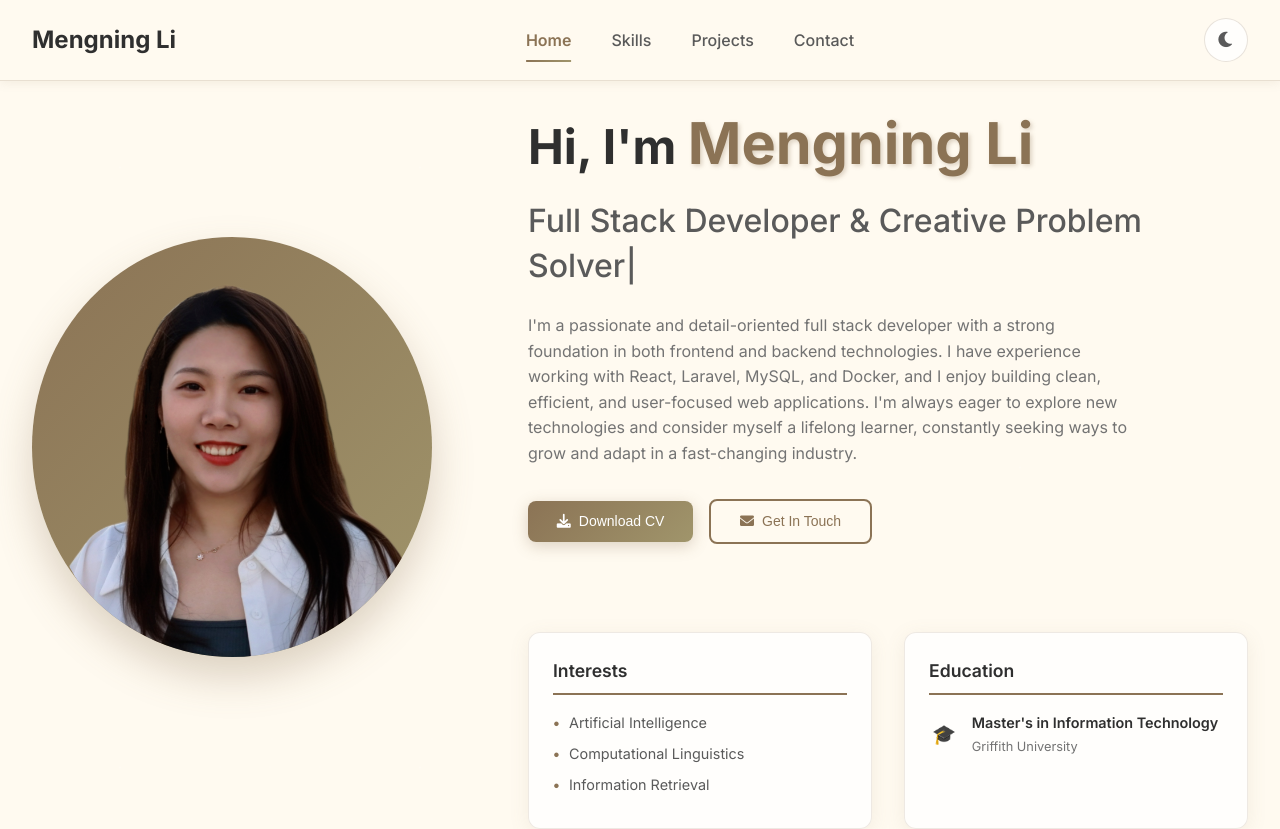
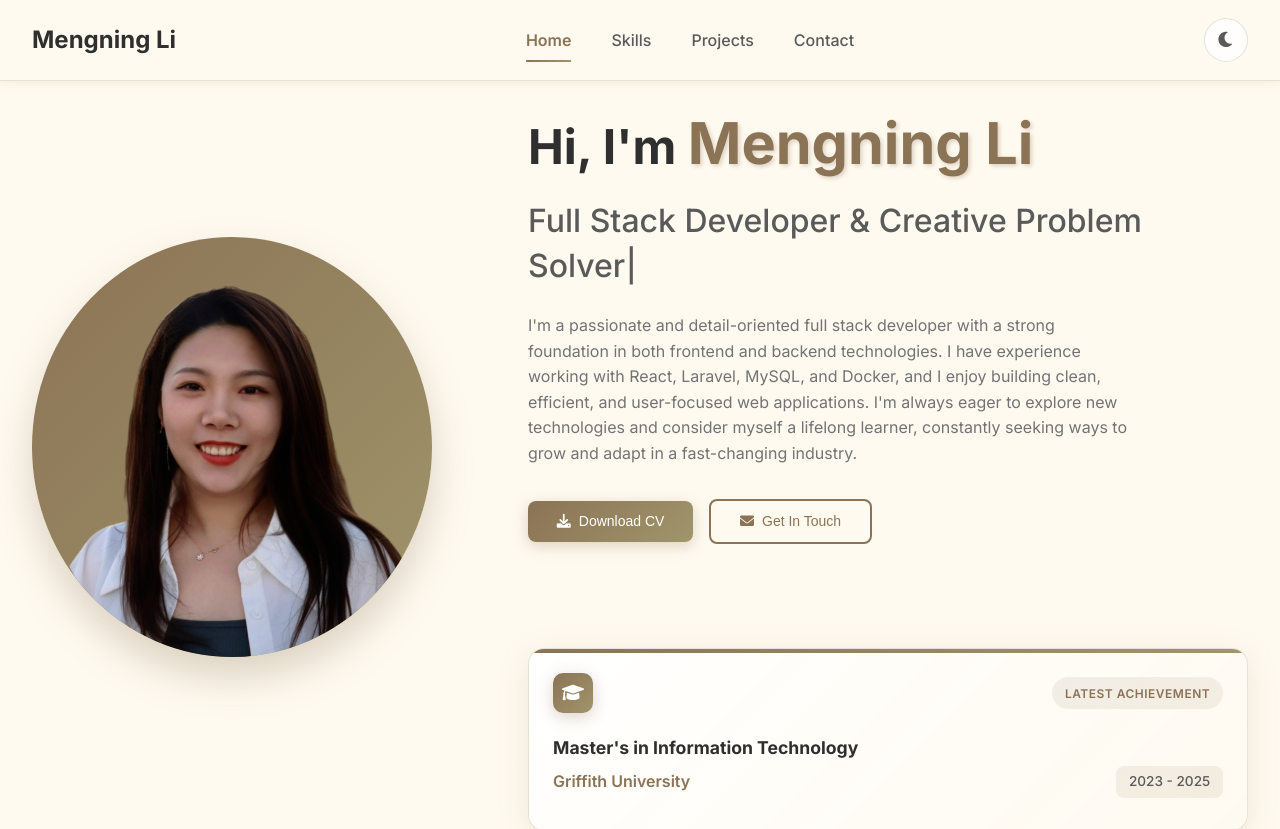
Before and after one commit to mengning-li/mengning-li.github.io, a React (Vite) app in the folder portfolio-react/: page / in a window 1280 px wide. Shown: the top 829 px of the page. Built offline with nearby package versions, Linux system fonts and the light colour scheme.

Commit message:
remove interesting section

```diff
--- a/portfolio-react/src/components/Hero/Hero.css
+++ b/portfolio-react/src/components/Hero/Hero.css
@@ -173,79 +173,106 @@
   color: white;
 }
 
-.home-info-sections {
-  display: grid;
-  grid-template-columns: 1fr 1fr;
-  gap: 2rem;
+.education-section {
+  display: flex;
+  justify-content: flex-start;
+  margin-top: 1rem;
 }
 
-.info-section {
-  background: rgba(255, 255, 255, 0.8);
+.education-card {
+  background: linear-gradient(135deg, rgba(255, 255, 255, 0.9) 0%, rgba(255, 250, 240, 0.95) 100%);
   padding: 1.5rem;
-  border-radius: 12px;
-  box-shadow: 0 4px 20px rgba(139, 115, 85, 0.1);
-  border: 1px solid rgba(139, 115, 85, 0.15);
+  border-radius: 16px;
+  box-shadow: 0 8px 32px rgba(139, 115, 85, 0.15);
+  border: 1px solid rgba(139, 115, 85, 0.2);
+  max-width: 800px;
+  width: 100%;
+  position: relative;
+  overflow: hidden;
+  transition: all 0.3s ease;
 }
 
-.info-section h3 {
-  font-size: 1.1rem;
-  font-weight: 600;
-  color: #2f2f2f;
-  margin-bottom: 1rem;
-  border-bottom: 2px solid #8b7355;
-  padding-bottom: 0.5rem;
+.education-card:hover {
+  transform: translateY(-5px);
+  box-shadow: 0 12px 40px rgba(139, 115, 85, 0.2);
 }
 
-.info-section ul {
-  list-style: none;
-  padding: 0;
-  margin: 0;
+.education-card::before {
+  content: '';
+  position: absolute;
+  top: 0;
+  left: 0;
+  right: 0;
+  height: 4px;
+  background: linear-gradient(135deg, #8b7355 0%, #a0956b 100%);
 }
 
-.info-section li {
-  color: #5a5a5a;
-  font-size: 0.9rem;
-  margin-bottom: 0.5rem;
-  padding-left: 1rem;
-  position: relative;
-}
-
-.info-section li::before {
-  content: '•';
-  color: #8b7355;
-  position: absolute;
-  left: 0;
-  font-weight: bold;
-}
-
-.education-item {
+.education-header {
   display: flex;
   align-items: center;
-  gap: 0.8rem;
-  margin-bottom: 1rem;
-}
-
-.education-item:last-child {
-  margin-bottom: 0;
+  justify-content: space-between;
+  margin-bottom: 1.5rem;
 }
 
 .education-icon {
-  font-size: 1.2rem;
-  width: 30px;
-  text-align: center;
+  width: 40px;
+  height: 40px;
+  background: linear-gradient(135deg, #8b7355 0%, #a0956b 100%);
+  border-radius: 10px;
+  display: flex;
+  align-items: center;
+  justify-content: center;
+  color: white;
+  font-size: 1.1rem;
+  box-shadow: 0 4px 15px rgba(139, 115, 85, 0.3);
 }
 
-.education-item h4 {
-  font-size: 0.9rem;
+.education-badge {
+  background: rgba(139, 115, 85, 0.1);
+  color: #8b7355;
+  padding: 0.4rem 0.8rem;
+  border-radius: 20px;
+  font-size: 0.75rem;
   font-weight: 600;
-  color: #2f2f2f;
-  margin: 0 0 0.2rem 0;
+  text-transform: uppercase;
+  letter-spacing: 0.5px;
 }
 
-.education-item p {
-  font-size: 0.8rem;
-  color: #737373;
+.education-content {
+  text-align: left;
+}
+
+.education-degree {
+  font-size: 1.1rem;
+  font-weight: 700;
+  color: #2f2f2f;
+  margin: 0 0 0.4rem 0;
+  line-height: 1.3;
+}
+
+.education-details {
+  display: flex;
+  align-items: center;
+  justify-content: space-between;
+  gap: 1rem;
+  margin-bottom: 0.5rem;
+}
+
+.education-university {
+  font-size: 1rem;
+  color: #8b7355;
+  font-weight: 600;
   margin: 0;
+  flex: 1;
+}
+
+.education-year {
+  background: rgba(139, 115, 85, 0.1);
+  color: #5a5a5a;
+  padding: 0.3rem 0.8rem;
+  border-radius: 8px;
+  font-size: 0.85rem;
+  font-weight: 500;
 }
 
 /* Remove old avatar placeholder styles */
@@ -288,9 +315,13 @@
     height: 330px;
   }
 
-  .home-info-sections {
-    grid-template-columns: 1fr;
-    gap: 1.5rem;
+  .education-section {
+    margin-top: 1.5rem;
+  }
+
+  .education-card {
+    max-width: 350px;
+    padding: 1.5rem;
   }
 }
 
@@ -342,9 +373,21 @@
     justify-content: center;
   }
 
-  .home-info-sections {
-    grid-template-columns: 1fr;
-    gap: 1.5rem;
+  .education-section {
+    margin-top: 1rem;
+  }
+
+  .education-card {
+    max-width: 320px;
+    padding: 1.2rem;
+  }
+
+  .education-degree {
+    font-size: 1.1rem;
+  }
+
+  .education-university {
+    font-size: 0.9rem;
   }
 }
 
--- a/portfolio-react/src/components/Hero/Hero.jsx
+++ b/portfolio-react/src/components/Hero/Hero.jsx
@@ -102,25 +102,21 @@ const Hero = () => {
             </motion.div>
           </div>
 
-          <div className="home-info-sections">
-            <div className="info-section">
-              <h3>Interests</h3>
-              <ul>
-                <li>Artificial Intelligence</li>
-                <li>Computational Linguistics</li>
-                <li>Information Retrieval</li>
-              </ul>
-            </div>
-
-            <div className="info-section">
-              <h3>Education</h3>
-              <div className="education-item">
-                <div className="education-icon">🎓</div>
-                <div>
-                  <h4>Master's in Information Technology</h4>
-                  <p>Griffith University</p>
+          <div className="education-section">
+            <div className="education-card">
+              <div className="education-header">
+                <div className="education-icon">
+                  <i className="fas fa-graduation-cap"></i>
                 </div>
+                <div className="education-badge">Latest Achievement</div>
               </div>
+                             <div className="education-content">
+                 <h3 className="education-degree">Master's in Information Technology</h3>
+                 <div className="education-details">
+                   <p className="education-university">Griffith University</p>
+                   <span className="education-year">2023 - 2025</span>
+                 </div>
+               </div>
             </div>
           </div>
         </motion.div>
```
